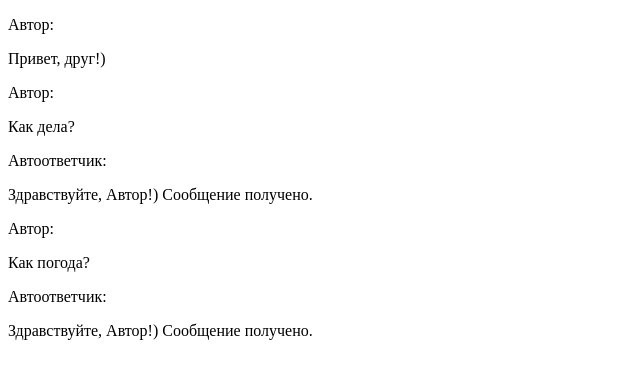
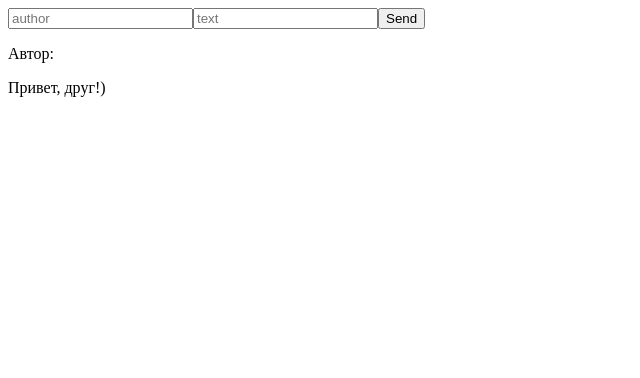
Before and after one commit to SergeyShashin/react061025, a React app: page / in a window 1280 px wide. Shown: the top 378 px of the page, without its empty margins (0-640 px from the left). Built offline with nearby package versions, Linux system fonts and the light colour scheme.

Commit message:
React161025. Lesson2 updated.

```diff
--- a/src/components/Message.jsx
+++ b/src/components/Message.jsx
@@ -2,7 +2,7 @@ import React, { Component } from "react";
 
 export class Message extends Component {
   constructor(props) {
-    super(props)
+    super(props);
   }
 
   render() {
--- a/src/components/MessageForm.jsx
+++ b/src/components/MessageForm.jsx
@@ -0,0 +1,37 @@
+import React, { Component } from "react";
+
+export class MessageForm extends Component {
+  constructor(props) {
+    super(props);
+    this.state = {
+      author: '',
+      text: ''
+    }
+  }
+
+  handleInputChange = (e) => {
+    const { name, value } = e.target;
+    this.setState({
+      [name]: value
+    });
+  }
+
+  sendMessage = () => {
+    const {onSend}=this.props;
+    if (typeof onSend === 'function') {
+      onSend(this.state);
+      this.setState({ text: '' });
+    }
+  }
+
+  render() {
+    const { author, text } = this.state;
+    return (
+      <div>
+        <input name='author' placeholder='author' onChange={this.handleInputChange} value={author} />
+        <input name='text' placeholder='text' onChange={this.handleInputChange} value={text} />
+        <button onClick={this.sendMessage}>Send</button>
+      </div>
+    )
+  }
+}
--- a/src/components/Messenger.jsx
+++ b/src/components/Messenger.jsx
@@ -20,14 +20,14 @@ export class Messenger extends Component {
   }
 
   componentDidMount() {
-    this.interval = setInterval(() => {
-      let randIdx = Math.floor(Math.random() * messages.length);
+    // this.interval = setInterval(() => {
+    //   let randIdx = Math.floor(Math.random() * messages.length);
 
-      this.setState({
-        messages: this.state.messages.concat({ author: 'Автор', text: messages[randIdx] })
-      })
+    //   this.setState({
+    //     messages: this.state.messages.concat({ author: 'Автор', text: messages[randIdx] })
+    //   })
 
-    }, 2000)
+    // }, 2000)
   }
 
   componentDidUpdate() {
@@ -41,15 +41,19 @@ export class Messenger extends Component {
     }
   }
 
-  componentWillUnmount() {
-    clearInterval(this.interval);
-  }
+  // componentWillUnmount() {
+  //   clearInterval(this.interval);
+  // }
+
+  handleSend = (message) => this.setState({
+    messages: this.state.messages.concat(message)
+  });
 
   render() {
     return (
       <div>
+        <MessageForm onSend={this.handleSend} />
         <MessagesList messages={this.state.messages} />
-        {/* <MessageForm /> */}
       </div>
     )
   }
```
